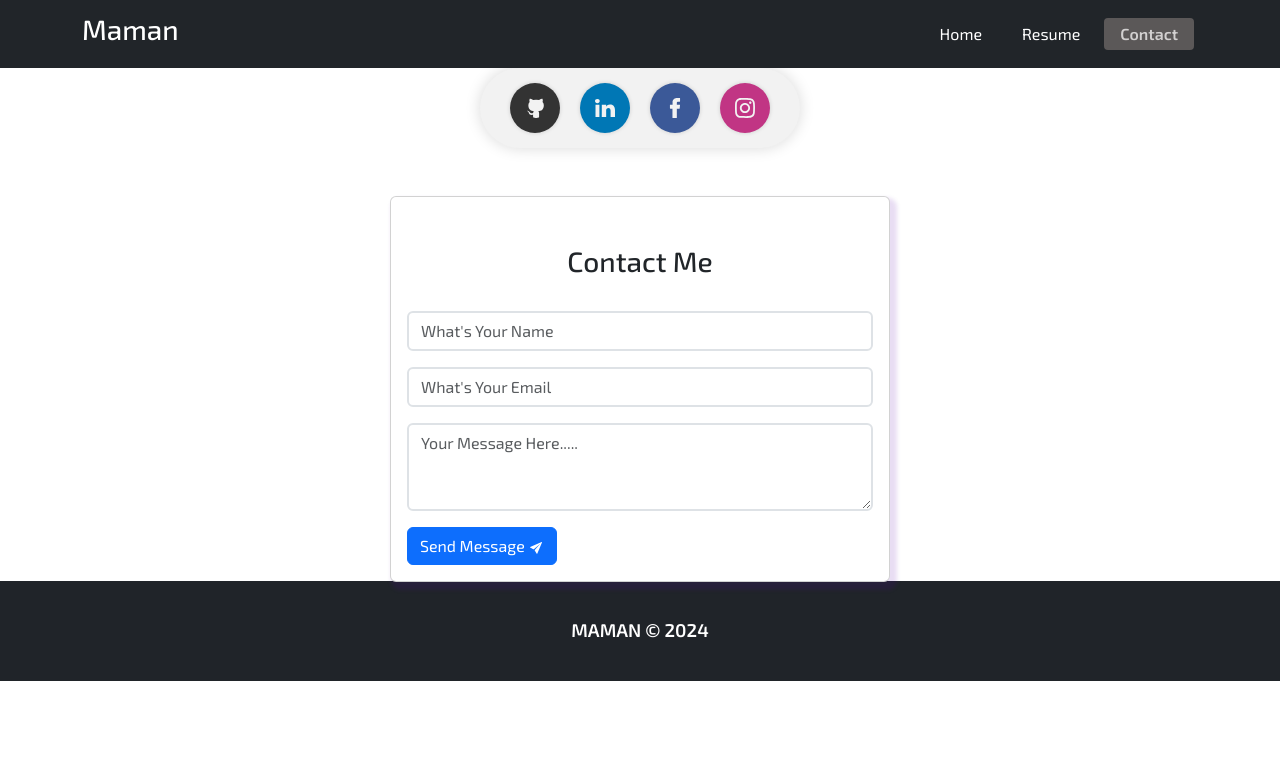
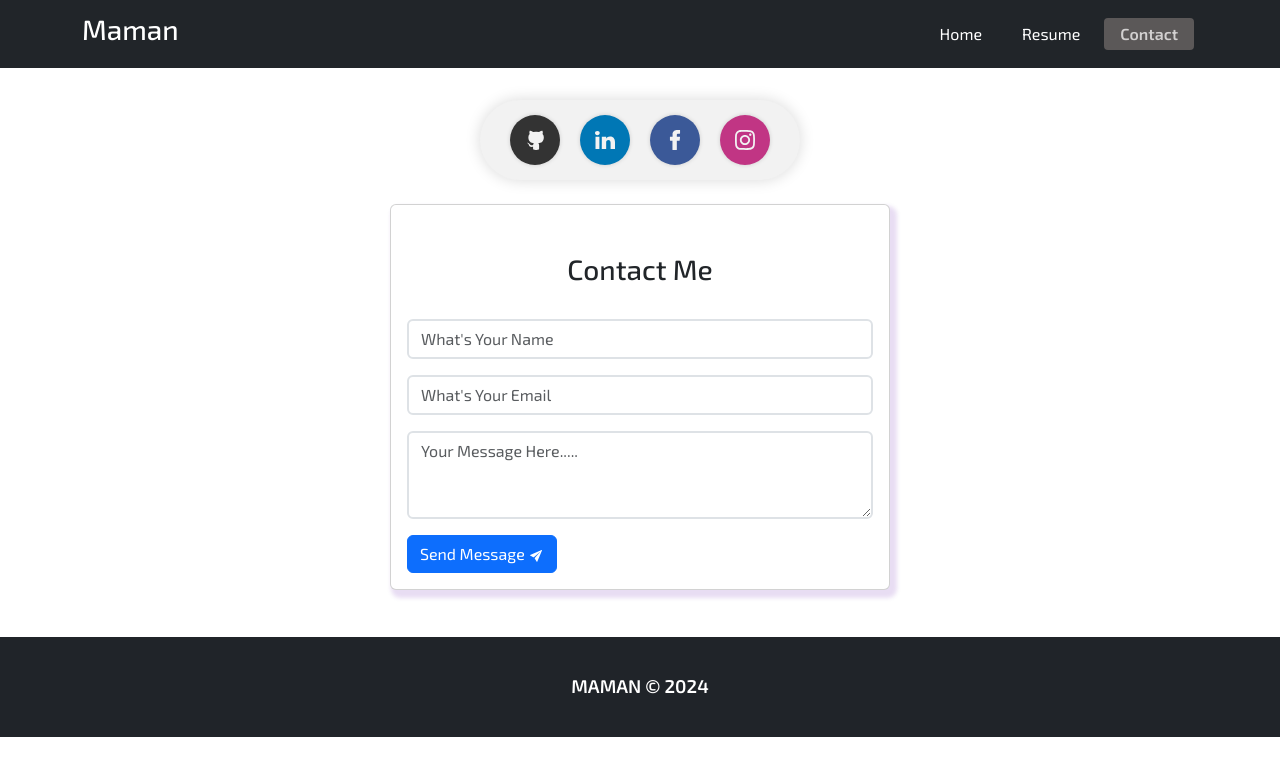
Before and after one commit to mamantube/My-Portfolio-B, a React (Vite) app: page /contact in a window 1280 px wide. Shown: the top 776 px of the page. Built offline with nearby package versions, Linux system fonts and the light colour scheme.

Commit message:
tidy up css

```diff
--- a/src/assets/css/contact.css
+++ b/src/assets/css/contact.css
@@ -13,6 +13,7 @@
   padding: 15px 10px;
   border-radius: 5em;
   width: 20rem;
+  margin-top: 2rem;
 }
 
 .social-button {
--- a/src/components/Footer.jsx
+++ b/src/components/Footer.jsx
@@ -1,7 +1,7 @@
 export default function Footer() {
     return (
         <>
-            <footer className="footer">
+            <footer className="footer mt-5">
                 MAMAN &copy; 2024
             </footer>
         </>
--- a/src/pages/Contact.jsx
+++ b/src/pages/Contact.jsx
@@ -45,7 +45,7 @@ export default function Contact() {
   return (
     <section className="justify-content-center align-items-center">
       <Row>
-        <Col className=" d-flex justify-content-center align-items-center mb-5">
+        <Col className=" d-flex justify-content-center align-items-center mb-4">
           <div className="social-buttons">
             <a href="https://github.com/mamantube" target="blank_" className="social-button github">
               <svg
```
